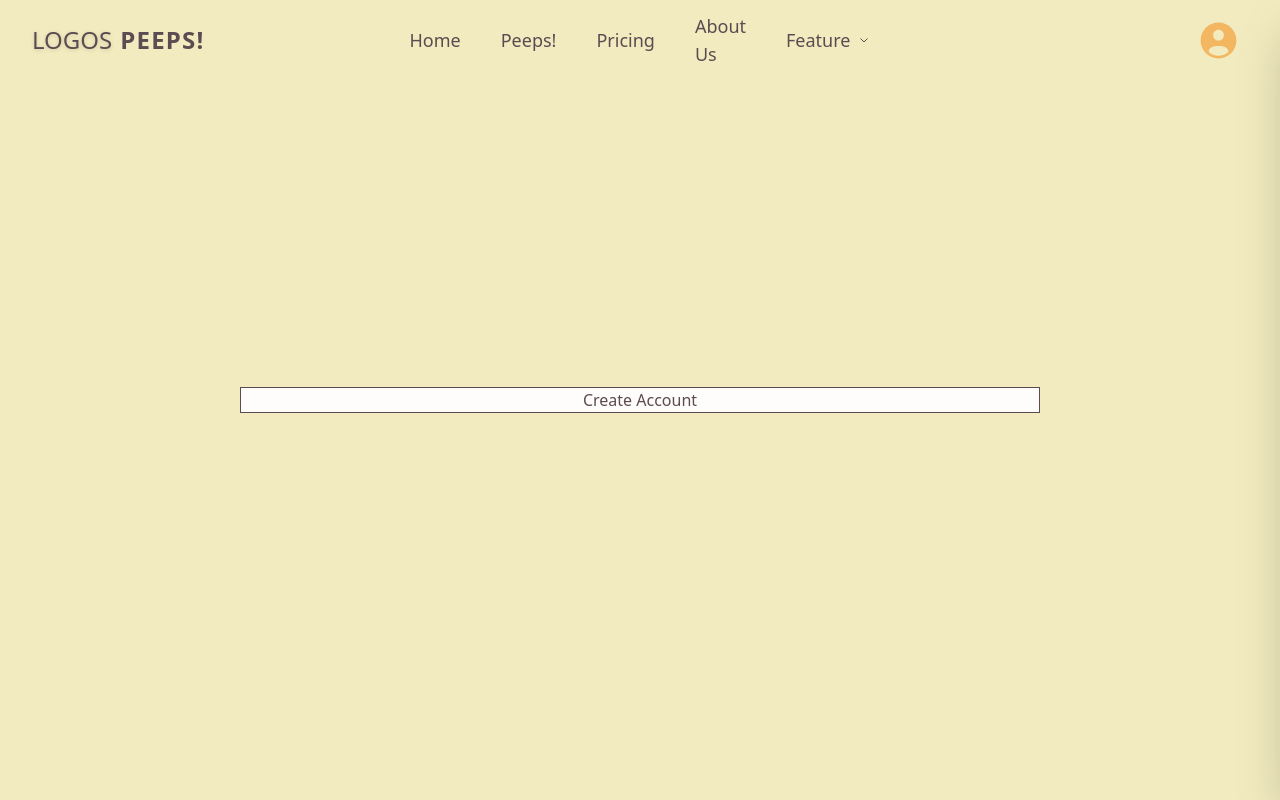
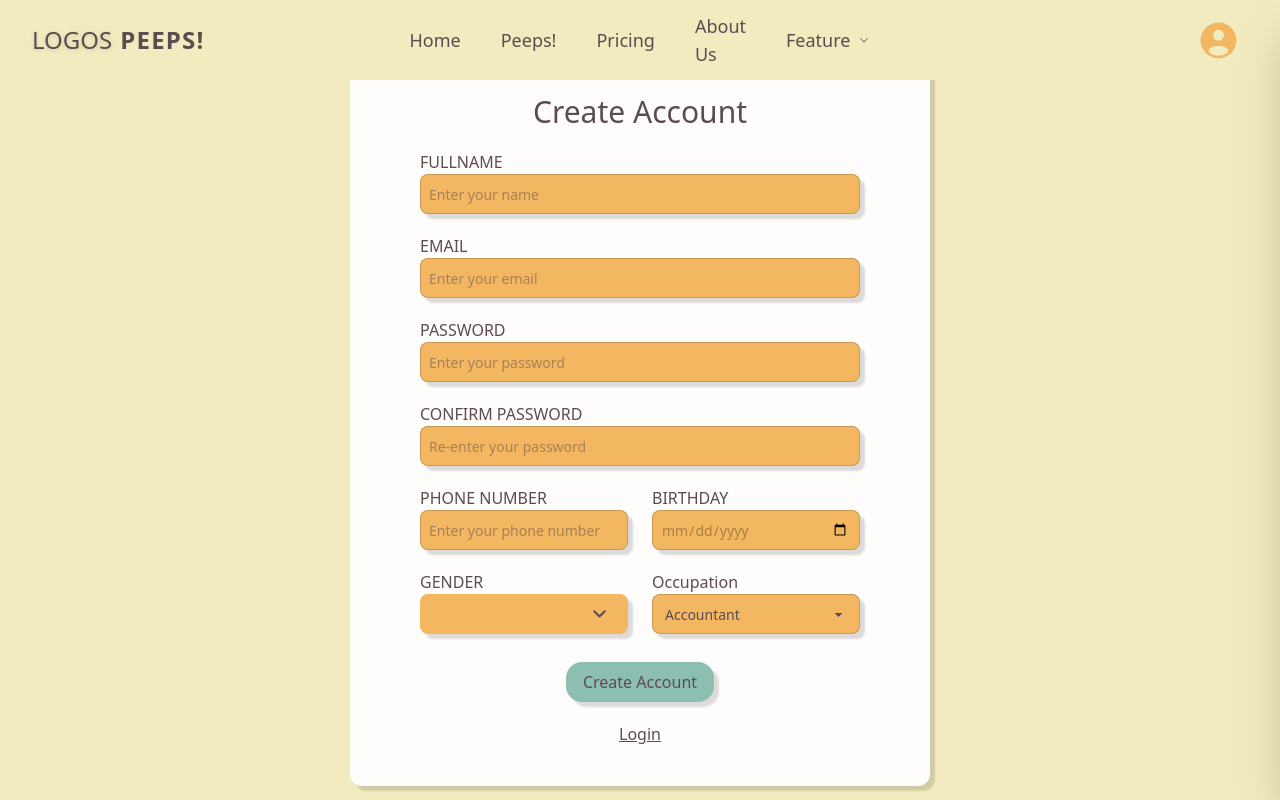
Before and after one commit to Delimie/frontend-peeps, a React (Vite) app: page /newregister in a window 1280 px wide. Built offline with nearby package versions, Linux system fonts and the light colour scheme.

Commit message:
NewRegister,StartProfile

```diff
--- a/src/assets/icon.jsx
+++ b/src/assets/icon.jsx
@@ -24,3 +24,30 @@ export function UserIcon() {
     </svg>
   );
 }
+
+export function DropdownIcon() {
+  return (
+    <svg
+      width="25px"
+      viewBox="0 0 24 24"
+      fill="none"
+      xmlns="http://www.w3.org/2000/svg"
+    >
+      <g id="SVGRepo_bgCarrier" stroke-width="0"></g>
+      <g
+        id="SVGRepo_tracerCarrier"
+        stroke-linecap="round"
+        stroke-linejoin="round"
+      ></g>
+      <g id="SVGRepo_iconCarrier">
+        {" "}
+        <path
+          fill-rule="evenodd"
+          clip-rule="evenodd"
+          d="M12.7071 14.7071C12.3166 15.0976 11.6834 15.0976 11.2929 14.7071L6.29289 9.70711C5.90237 9.31658 5.90237 8.68342 6.29289 8.29289C6.68342 7.90237 7.31658 7.90237 7.70711 8.29289L12 12.5858L16.2929 8.29289C16.6834 7.90237 17.3166 7.90237 17.7071 8.29289C18.0976 8.68342 18.0976 9.31658 17.7071 9.70711L12.7071 14.7071Z"
+          fill="#5c4b51"
+        ></path>{" "}
+      </g>
+    </svg>
+  );
+}
--- a/src/pages/NewRegister.jsx
+++ b/src/pages/NewRegister.jsx
@@ -1,13 +1,266 @@
-import React from 'react'
+import React from "react";
+import { DropdownIcon } from "../assets/icon";
 
 function NewRegister() {
   return (
-    <div className='flex flex-col items-center justify-center h-screen'>
-      <form className='flex justify-center border w-200 bg-[#FFFCFC]'>
-        <p>Create Account</p>
-      </form>
+    <div className="flex flex-col items-center justify-center h-screen">
+      <div className="flex flex-col mt-10 justify-center items-center bg-[#FFFCFC] w-145 py-10 rounded-xl shadow-[5px_5px_2px_#00000022] gap-5">
+        <h1 className="text-3xl text-[#5C4B51] font-medium">Create Account</h1>
+        <form className="flex flex-col gap-5">
+          <div className="name flex flex-col">
+            <label>
+              FULLNAME
+              <br />
+              <input
+                className="input w-110 bg-[#F3B761] py-2 px-2 rounded-lg shadow-[5px_5px_2px_#00000022] focus:outline-none"
+                type="text"
+                placeholder="Enter your name"
+              />
+            </label>
+          </div>
+
+          <div className="email flex flex-col">
+            <label>
+              EMAIL
+              <br />
+              <input
+                className="input w-110 bg-[#F3B761] py-2 px-2 rounded-lg shadow-[5px_5px_2px_#00000022] focus:outline-none"
+                type="text"
+                placeholder="Enter your email"
+              />
+            </label>
+          </div>
+
+          <div className="password flex flex-col">
+            <label>
+              PASSWORD
+              <br />
+              <input
+                className="input w-110 bg-[#F3B761] py-2 px-2 rounded-lg shadow-[5px_5px_2px_#00000022] focus:outline-none"
+                type="text"
+                placeholder="Enter your password"
+              />
+            </label>
+          </div>
+
+          <div className="confirm flex flex-col">
+            <label>
+              CONFIRM PASSWORD
+              <br />
+              <input
+                className="input w-110 bg-[#F3B761] py-2 px-2 rounded-lg shadow-[5px_5px_2px_#00000022] focus:outline-none"
+                type="text"
+                placeholder="Re-enter your password"
+              />
+            </label>
+          </div>
+
+          <div className="phone&birth flex flex-row justify-between">
+            <div className="phone flex flex-col">
+              <label>
+                PHONE NUMBER
+                <br />
+                <input
+                  className="input w-52 bg-[#F3B761] py-2 px-2 rounded-lg shadow-[5px_5px_2px_#00000022] focus:outline-none"
+                  type="text"
+                  placeholder="Enter your phone number"
+                />
+              </label>
+            </div>
+
+            <div className="phone flex flex-col">
+              <label>
+                BIRTHDAY
+                <br />
+                <input
+                  className="input w-52 bg-[#F3B761] py-2 px-2 rounded-lg shadow-[5px_5px_2px_#00000022] focus:outline-none text-[#795B30]/60"
+                  type="date"
+                />
+              </label>
+            </div>
+          </div>
+
+          <div className="gender&occupation flex flex-row justify-between">
+            <div className="gender flex flex-col">
+              <label>
+                GENDER
+                <br />
+                <div className="dropdown flex justify-end h-10 w-52 bg-[#F3B761] rounded-lg shadow-[5px_5px_2px_#00000022] focus:outline-none">
+                  <div
+                    tabIndex={0}
+                    role="button"
+                    className="btn border-none bg-transparent shadow-none"
+                  >
+                    <DropdownIcon />
+                  </div>
+                  <ul
+                    tabIndex={0}
+                    className="dropdown-content menu bg-[#F2EBBF] w-20 mt-7 py-2 px-2 z-1 rounded-lg shadow-[5px_5px_2px_#00000022] focus:outline-none"
+                  >
+                    <li>
+                      <a>Male</a>
+                    </li>
+                    <li>
+                      <a>Female</a>
+                    </li>
+                    <li>
+                      <a>Others</a>
+                    </li>
+                  </ul>
+                </div>
+              </label>
+            </div>
+
+            <div>
+              <label>
+                Occupation
+                <select
+                  defaultValue="Occupation"
+                  className="select bg-[#F3B761] flex justify-end h-10 w-52 rounded-lg shadow-[5px_5px_2px_#00000022] focus:outline-none"
+                >
+                  <option disabled={true}>-</option>
+                  <option>Accountant</option>
+                  <option>Actor/Actress</option>
+                  <option>Architect</option>
+                  <option>Businessman/Businesswoman</option>
+                  <option>Designer</option>
+                  <option>Driver</option>
+                  <option>Doctor</option>
+                  <option>Employee</option>
+                  <option>Engineer</option>
+                  <option>Entrepreneur</option>
+                  <option>Freelancer</option>
+                  <option>Journalist</option>
+                  <option>Lawyer</option>
+                  <option>Musician</option>
+                  <option>Pilot</option>
+                  <option>Police</option>
+                  <option>Programmer</option>
+                  <option>Salesperson</option>
+                  <option>Scientist</option>
+                  <option>Security Guard</option>
+                  <option>Singer</option>
+                  <option>Teacher/Professor</option>
+                </select>
+              </label>
+            </div>
+
+            {/* <div className="occupation flex flex-col">
+              <label>
+                OCCUPATION
+                <br />
+                <div className="dropdown dropdown-end flex justify-end h-10 w-52 bg-[#F3B761] rounded-lg shadow-[5px_5px_2px_#00000022] focus:outline-none">
+                  <div
+                    tabIndex={0}
+                    role="button"
+                    className="btn border-none bg-transparent shadow-none"
+                  >
+                    <DropdownIcon />
+                  </div>
+                  <ul
+                    tabIndex={0}
+                    className="dropdown-content menu  max-h-60 bg-[#F2EBBF] mt-7 p-2 z-1 rounded-lg shadow-[5px_5px_2px_#00000022] focus:outline-none"
+                  >
+                    <li>
+                      <a>Accountant</a>
+                    </li>
+                    <li>
+                      <a>Actor/Actress</a>
+                    </li>
+                    <li>
+                      <a>Architect</a>
+                    </li>
+
+                    <li>
+                      <a>Businessman/Businesswoman</a>
+                    </li>
+
+                    <li>
+                      <a>Designer</a>
+                    </li>
+                    <li>
+                      <a>Driver</a>
+                    </li>
+                    <li>
+                      <a>Doctor/Nurse</a>
+                    </li>
+
+                    <li>
+                      <a>Employee</a>
+                    </li>
+                    <li>
+                      <a>Engineer</a>
+                    </li>
+                    <li>
+                      <a>Entrepreneur</a>
+                    </li>
+
+                    <li>
+                      <a>Freelancer</a>
+                    </li>
+                    <li>
+                      <a>Journalist</a>
+                    </li>
+                    <li>
+                      <a>Lawyer</a>
+                    </li>
+                    <li>
+                      <a>Musician</a>
+                    </li>
+
+                    <li>
+                      <a>Pilot</a>
+                    </li>
+                    <li>
+                      <a>Police</a>
+                    </li>
+                    <li>
+                      <a>Programmer</a>
+                    </li>
+
+                    <li>
+                      <a>Salesperson</a>
+                    </li>
+                    <li>
+                      <a>Scientist</a>
+                    </li>
+                    <li>
+                      <a>Security Guard</a>
+                    </li>
+                    <li>
+                      <a>Singer</a>
+                    </li>
+
+                    <li>
+                      <a>Teacher/Professor</a>
+                    </li>
+                  </ul>
+                </div>
+              </label>
+            </div> */}
+
+            {/* <div className="occupation flex flex-col">
+              <label>
+                OCCUPATION
+                <br />
+                <div
+                  className="dropdown w-52 bg-[#F3B761] py-2 px-2 rounded-lg shadow-[5px_5px_2px_#00000022] text-[#795B30]/60"
+                />
+              </label>
+            </div> */}
+          </div>
+          <div className="flex justify-center mt-2">
+            <button className="flex justify-center items-center bg-[#8CBEB2] w-37 h-10 rounded-2xl shadow-[5px_5px_2px_#00000022] font-medium hover:bg-[#6FA89A] transition hover:scale-105 hover:cursor-pointer">
+              Create Account
+            </button>
+          </div>
+          <button className="underline hover:cursor-pointer transition hover:">
+            Login
+          </button>
+        </form>
+      </div>
     </div>
-  )
+  );
 }
 
-export default NewRegister
+export default NewRegister;
--- a/src/pages/authUser/Profile.jsx
+++ b/src/pages/authUser/Profile.jsx
@@ -3,9 +3,8 @@ import Avatar from "../../components/avatar";
 
 function Profile() {
   return(
-    <div className="flex flex-col items-center min-h-screen">
-      <div className="flex justify-center w-100 h-100 bg-[FFFCFC] border border-white">
-
+    <div className="flex flex-col items-center h-screen">
+      <div className="flex justify-center mt-30 w-100 h-100 bg-[FFFCFC] border">
       </div>
     </div>
   )
```
